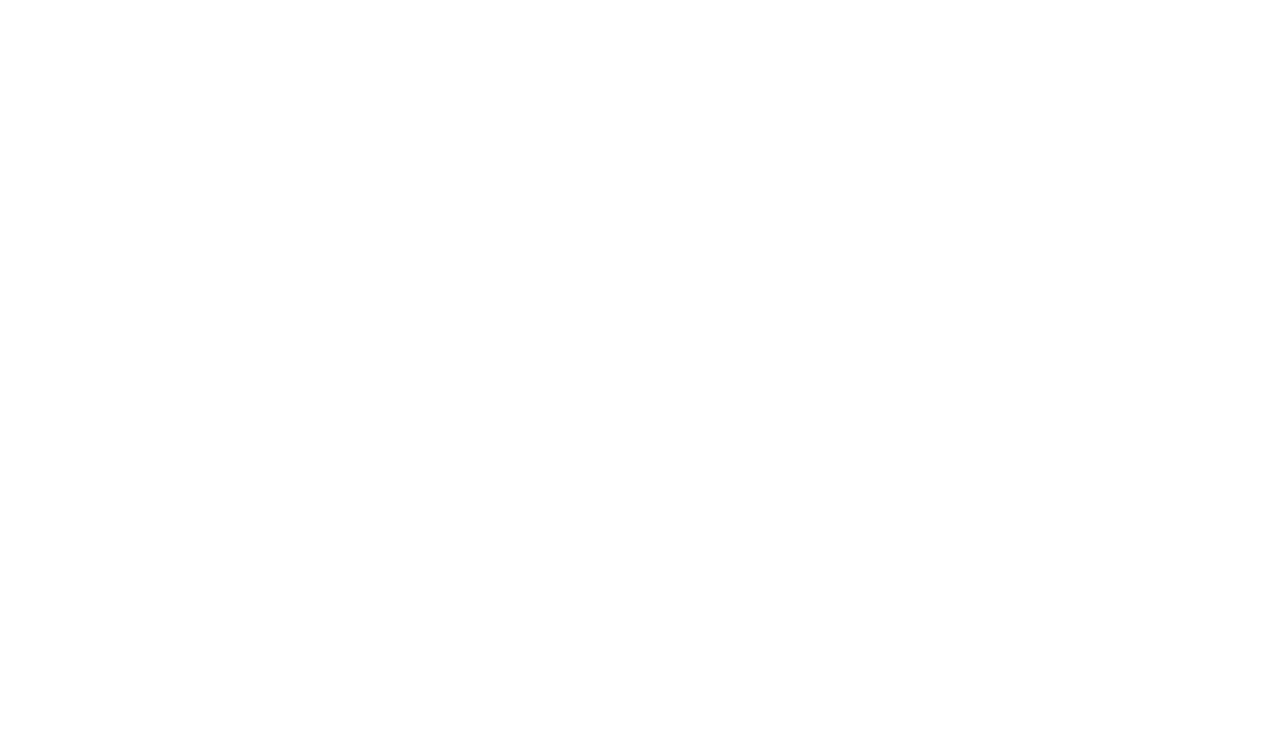
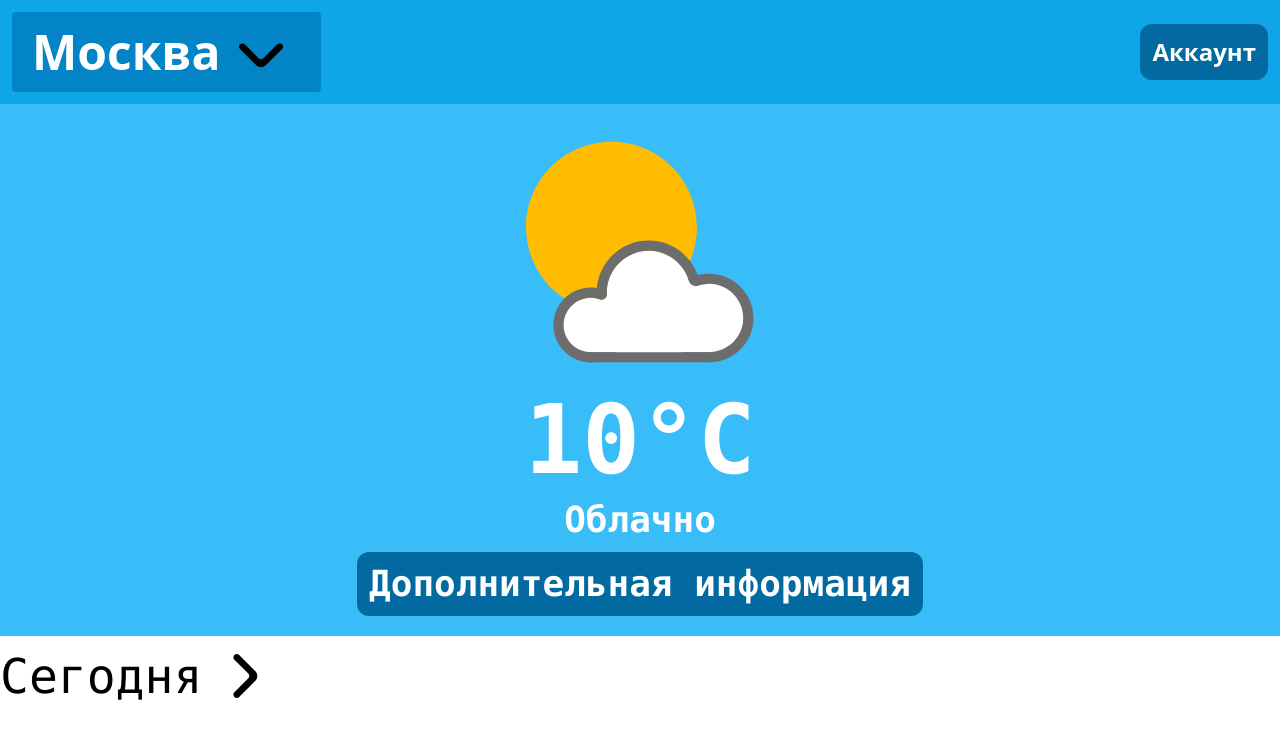
Before and after one commit to vadim36/weather-app, a website built with Vite: page index.html in a window 1280 px wide. Built offline with nearby package versions, Linux system fonts and the light colour scheme.

Commit message:
add first layout

```diff
--- a/index.html
+++ b/index.html
@@ -7,5 +7,42 @@
     <title>Weather App</title>
   </head>
   <body>
+    <header class="flex bg-sky-500 text-white p-3 justify-between">
+      <a data-location-link
+        class="text-center text-5xl font-bold flex items-center
+        bg-sky-600 rounded px-5 cursor-pointer">
+        Москва
+        <input type="image" src="public/arrow-down.svg"
+        alt="arrow icon" class="size-20"
+        data-check-location-button>
+      </a>
+      <button data-account-button class="button font-semibold self-center text-2xl">
+        Аккаунт
+      </button>
+    </header>
+
+    <main>
+      <section aria-label="Main Weather info" class="flex flex-col items-center
+      bg-sky-400 text-white gap-3 font-mono p-5">
+        <img src="public/weather.svg" alt="Weather Icon" data-weather-icon
+          class="size-64">
+        <h2 data-weather-temp class="after:content-['°C'] text-8xl font-bold">10</h2>
+        <h3 data-weather-body class="text-4xl font-semibold">Облачно</h3>
+        <button data-extra-info class="font-semibold text-4xl button">
+          Дополнительная информация
+        </button>
+      </section>
+
+      <section aria-label="Next days info">
+        <div class="flex items-center">
+          <h2 class="font-mono text-5xl">Сегодня</h2>
+          <input type="image" src="public/arrow-down.svg"
+          alt="arrow icon" class="size-20 rotate-[270deg]"
+          data-check-location-button>
+        </div>
+      </section>
+
+    </main>
+
   </body>
 </html>
--- a/src/index.css
+++ b/src/index.css
@@ -1,3 +1,9 @@
 @tailwind base;
 @tailwind components;
 @tailwind utilities;
+
+@layer components {
+  .button {
+    @apply bg-sky-700 rounded-xl p-3 hover:bg-sky-800 relative active:top-1;
+  }
+}
--- a/tailwind.config.js
+++ b/tailwind.config.js
@@ -4,5 +4,5 @@ export default {
   theme: {
     extend: {},
   },
-  plugins: [],
+  plugins: []
 }
```
Also changed, not shown: public/arrow-down.svg (added), public/weather.svg (added).
